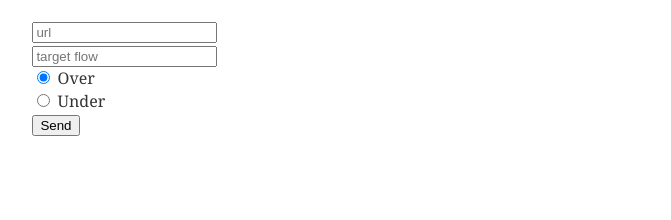
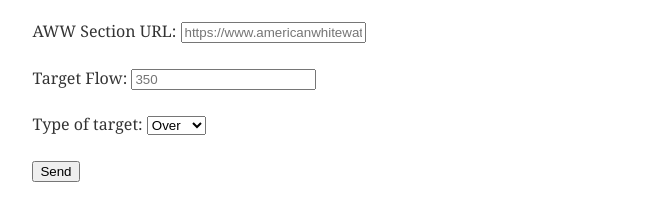
Before and after one commit to Chris-Barnard/colorado-packrafter-gatsby, a Gatsby site: page /flowbot in a window 1280 px wide. Shown: the part 212-432 px from the top of the page, without its empty margins (304-975 px from the left). Built offline with nearby package versions, Linux system fonts and the light colour scheme; Gatsby itself is replaced by a stand-in of ours; some packages are replaced by stand-ins of ours.

Commit message:
adjust form to try with netlify
more form changes to try and get netlify working

add button type submit to form

keep trying to get form to submit

still working on this form shit

still working...

```diff
--- a/src/pages/flowbot.js
+++ b/src/pages/flowbot.js
@@ -9,16 +9,28 @@ export default ({ data }) => {
       <h1>Flowbot</h1>
       <p>Flowbot was designed so that I could stop checking AWW whitewater to see when things started flowing better.. Less High, write more --- verbage. yay</p>
       <form
-        name="flowbot-subscribe"
+        name="flowbot"
         method="post"
         data-netlify="true"
-        data-netlify-honeypot="bot-field"
+        data-netlify-honeypot="field-for-bots"
+        action="#"
       >
-        <input name="url" placeholder="url" type="text" /> <br />
-        <input name="target" placeholder="target flow" type="text" /> <br />
-        <input name="overUnder" type="radio" value="over" checked /> Over <br />
-        <input name="overUnder" type="radio" value="under" /> Under <br />
-        <button>Send</button>
+        <input name="field-for-bots" type="hidden" />
+        <p>
+          <label>AWW Section URL: <input name="url" placeholder="https://www.americanwhitewater.org/content/River/detail/id/423" type="text" /></label>
+        </p>
+        <p>
+          <label>Target Flow: <input name="target" placeholder="350" type="text" /></label>
+        </p>
+        <p>
+          <label>Type of target: <select name="type">
+            <option value="over">Over</option>
+            <option value="under">Under</option>
+          </select></label>
+        </p>
+        <p>
+          <button type="submit">Send</button>
+        </p>
       </form>
     </Layout>
   )
```
